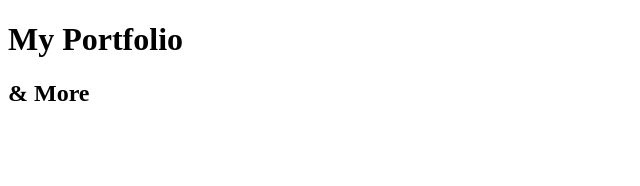
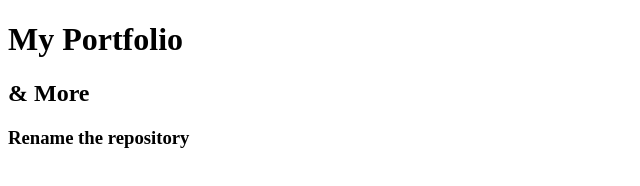
Before and after one commit to jesushernandezcp/NEOSTARKPortfolio.io, a plain HTML site: page index.html in a window 1280 px wide. Shown: the whole page, without its empty margins (0-640 px from the left). Drawn offline with Linux system fonts and the light colour scheme.

Commit message:
renombre el repositorio

```diff
--- a/index.html
+++ b/index.html
@@ -9,6 +9,7 @@
 <body>
     <h1>My Portfolio</h1>
     <h2>& More</h2>
+    <h3>Rename the repository</h3>
 
 </body>
 </html>
```
